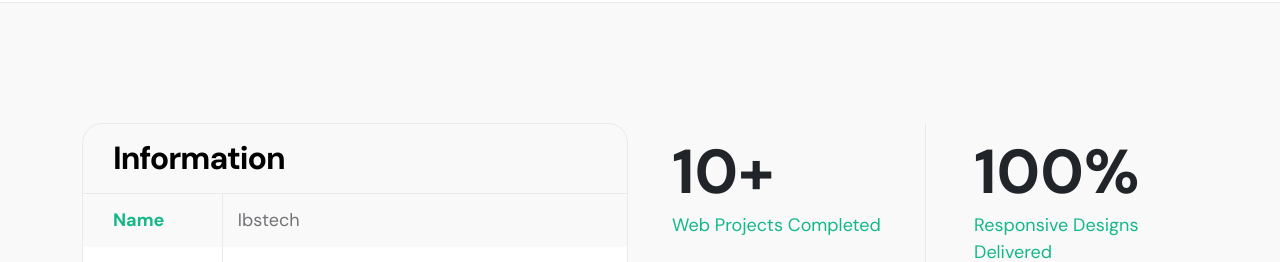
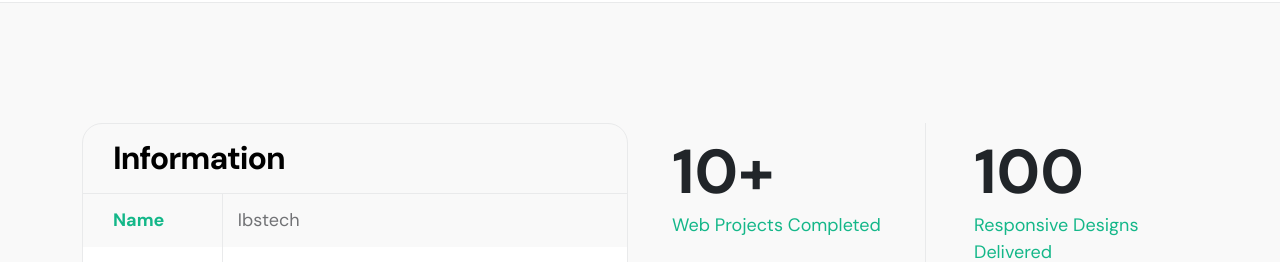
Before and after one commit to yusuffadeshina/Ibstech.com, a plain HTML site: page index.html in a window 1280 px wide. Shown: the part 1320-1582 px from the top of the page. Drawn offline with Linux system fonts and the light colour scheme.

Commit message:
Update index.html

```diff
--- a/index.html
+++ b/index.html
@@ -222,7 +222,7 @@
     </div>
 
     <div class="col-lg-6 col-6 featured-border-start featured-border-bottom ps-5 py-2">
-        <strong class="featured-numbers">100%</strong>
+        <strong class="featured-numbers">100</strong>
         <p class="featured-text">Responsive Designs Delivered</p>
     </div>
 
```
